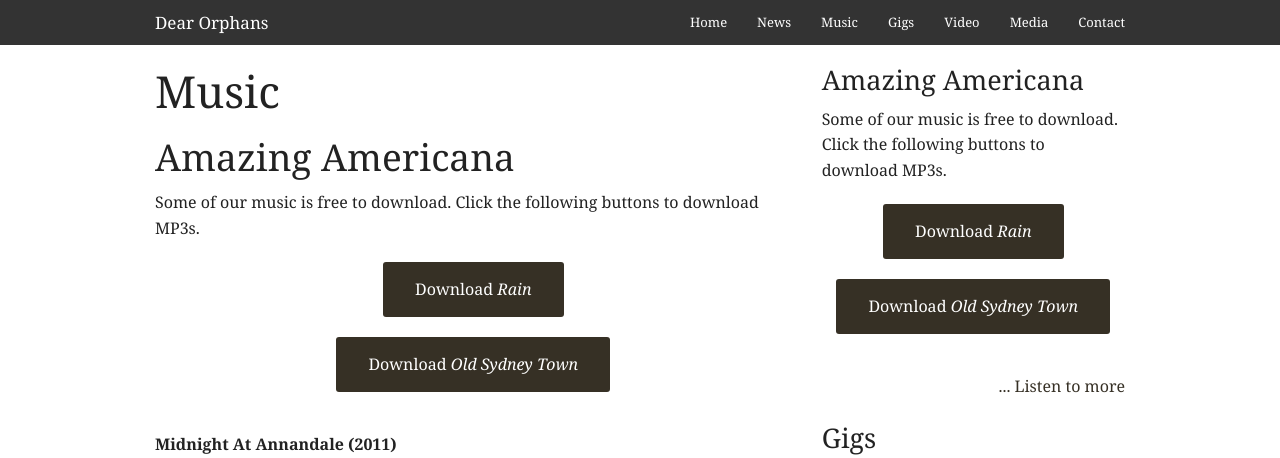
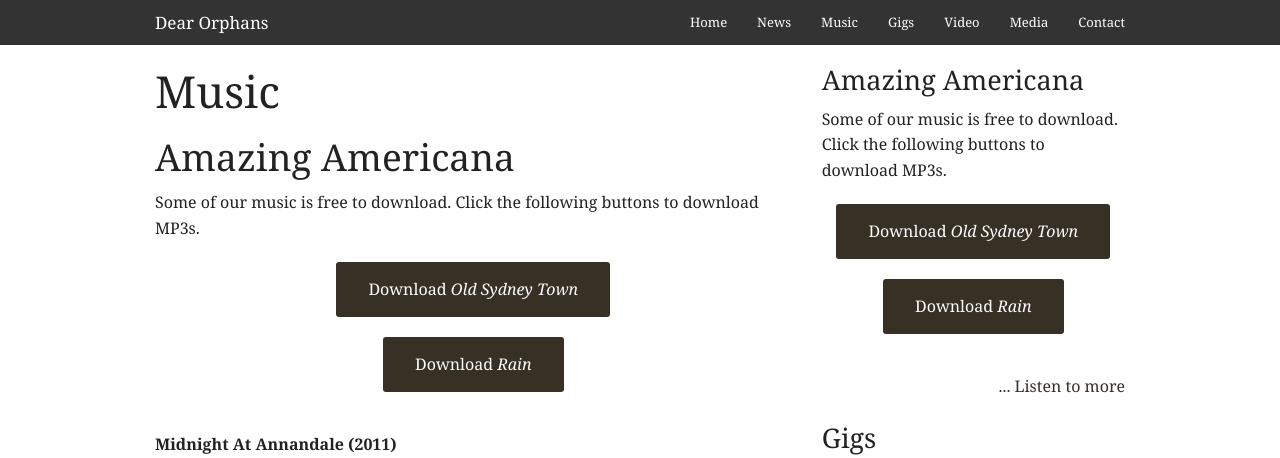
Before and after one commit to nbpayne/dear-orphans, a Jekyll site: the page built from 02-music.md, in a window 1280 px wide and 900 px high, cut to the strip 0-458 px from the top of the window. Built offline with Jekyll 4.4.1, drawn with Linux system fonts in a browser that asks for light colours.

Commit message:
Fix download buttons

```diff
--- a/02-music.md
+++ b/02-music.md
@@ -10,8 +10,8 @@ permalink: /music/
 Some of our music is free to download. Click the following buttons to download MP3s.
 
 <p class="text-center">
-  <a href="#" class="button radius">Download <em>Rain</em></a><br>
-  <a href="#" class="button radius">Download <em>Old Sydney Town</em></a>
+  <a href="https://api.soundcloud.com/tracks/175605572/download?client_id=2e67448a38d9ec5882f25bc34f16bd26" class="button radius">Download <em>Old Sydney Town</em></a><br>
+  <a href="https://api.soundcloud.com/tracks/169556761/download?client_id=2e67448a38d9ec5882f25bc34f16bd26" class="button radius">Download <em>Rain</em></a>
 </p>
 <dl>
   <dt>Midnight At Annandale (2011)</dt>
--- a/_includes/aside.html
+++ b/_includes/aside.html
@@ -4,8 +4,8 @@
     <h3>Amazing Americana</h3>
     <p>Some of our music is free to download. Click the following buttons to download MP3s.</p>
     <p class="text-center">
-      <a href="#" class="button radius">Download <em>Rain</em></a><br>
-      <a href="#" class="button radius">Download <em>Old Sydney Town</em></a>
+      <a href="https://api.soundcloud.com/tracks/175605572/download?client_id=2e67448a38d9ec5882f25bc34f16bd26" class="button radius">Download <em>Old Sydney Town</em></a><br>
+      <a href="https://api.soundcloud.com/tracks/169556761/download?client_id=2e67448a38d9ec5882f25bc34f16bd26" class="button radius">Download <em>Rain</em></a>
     </p>
     <p class="text-right"><a href="{{ site.baseurl }}/music/">... Listen to more</a></p>
   </article>
--- a/index.html
+++ b/index.html
@@ -20,8 +20,8 @@ layout: default
             <p>Connecting with the simplicity of life, while laying bare the bones of the human condition, is what Dear Orphans and their music are all about.</p>
             <p>Some of our music is free to download. Click the following buttons to download MP3s.</p>
             <p class="text-center">
-              <a href="#" class="button radius">Download <em>Rain</em></a><br>
-              <a href="#" class="button radius">Download <em>Old Sydney Town</em></a>
+              <a href="https://api.soundcloud.com/tracks/175605572/download?client_id=2e67448a38d9ec5882f25bc34f16bd26" class="button radius">Download <em>Old Sydney Town</em></a><br>
+              <a href="https://api.soundcloud.com/tracks/169556761/download?client_id=2e67448a38d9ec5882f25bc34f16bd26" class="button radius">Download <em>Rain</em></a>
             </p>
             <p class="text-right"><a href="{{ site.baseurl }}/music/">... Listen to more</a></p>
           </article>
```
